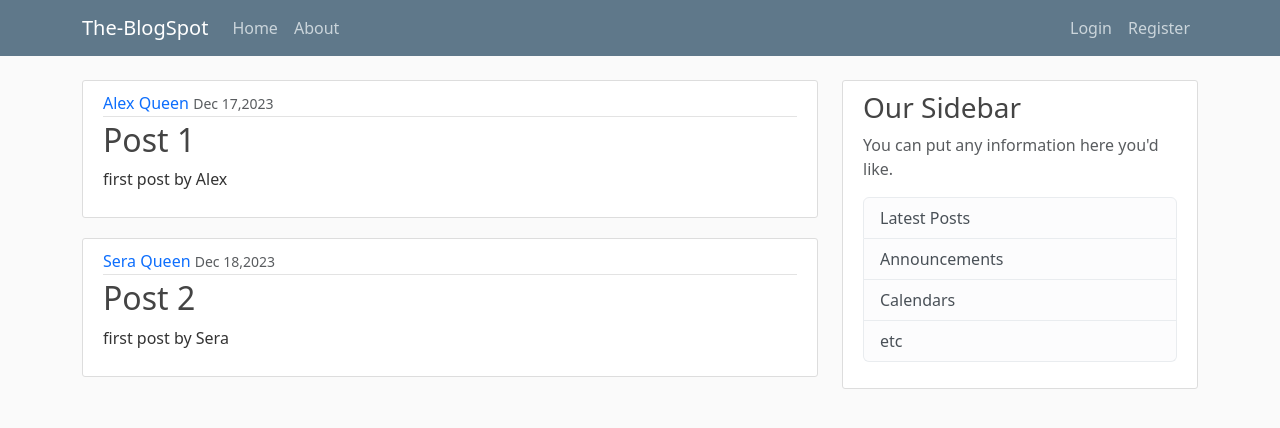
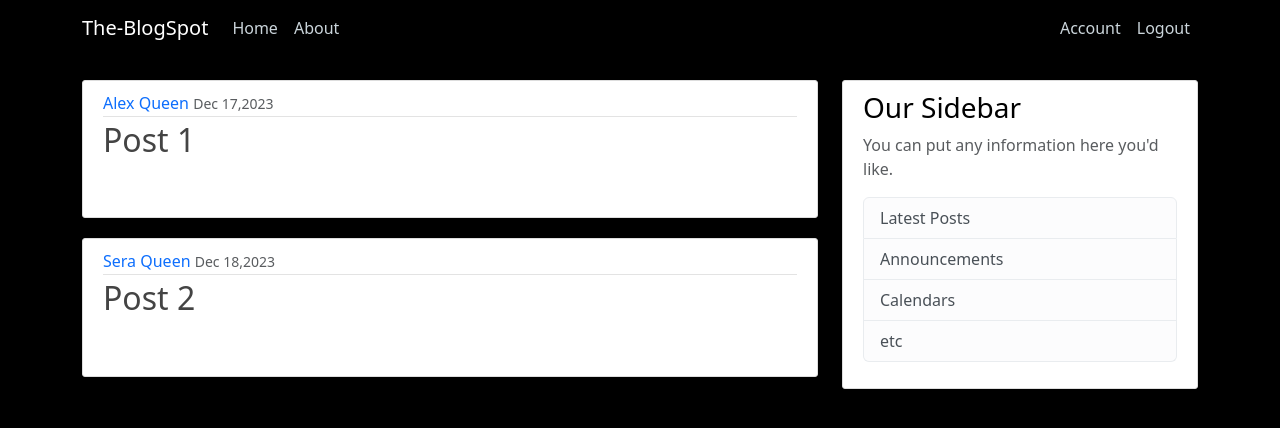
Before and after one commit to RPAniruddh/BlogSpot, a Flask app: page / in a window 1280 px wide. Shown: the top 428 px of the page. Run offline with Flask 3, Linux system fonts and the light colour scheme; a user stored in the database is signed in.

Commit message:
continuing User Auth

```diff
--- a/blogspot/__init__.py
+++ b/blogspot/__init__.py
@@ -12,5 +12,8 @@ app.config['SQLALCHEMY_DATABASE_URI'] = 'sqlite:///D:/Projects/Blog/blogspot/sit
 db = SQLAlchemy(app)
 bcrypt = Bcrypt(app)
 login_manager = LoginManager(app)
+login_manager.login_view ='login' # tells where the login route is
+login_manager.login_message_category ='info'
+
 
 from blogspot import routes
--- a/blogspot/models.py
+++ b/blogspot/models.py
@@ -1,12 +1,13 @@
 from blogspot  import db, login_manager
 from datetime import datetime
+from flask_login import UserMixin
 
 @login_manager.user_loader
 def load_user(user_id):
     return User.query.get(int(user_id))
 
 
-class User(db.Model):
+class User(db.Model, UserMixin):
     id = db.Column(db.Integer, primary_key =True)
     username = db.Column(db.String(20), unique =True, nullable =False)
     email = db.Column(db.String(100), unique =True, nullable =False)
--- a/blogspot/routes.py
+++ b/blogspot/routes.py
@@ -1,7 +1,8 @@
-from flask import render_template, url_for, flash, redirect
+from flask import render_template, url_for, flash, redirect, request
 from blogspot import app, db, bcrypt
 from blogspot.forms import RegistrationForm, LoginForm
 from blogspot.models import User, Post
+from flask_login import login_user, current_user, logout_user, login_required
 
 posts=[
     {
@@ -29,6 +30,8 @@ def about():
 
 @app.route("/register", methods=["GET", "POST"])
 def register():
+    if current_user.is_authenticated:
+         return redirect(url_for('home'))
     form = RegistrationForm()
     if form.validate_on_submit():
         hashed_pw = bcrypt.generate_password_hash(form.password.data).decode('utf-8')
@@ -41,12 +44,26 @@ def register():
 
 @app.route("/login", methods= ['GET','POST'])
 def login():
+    if current_user.is_authenticated:
+         return redirect(url_for('home'))
     form = LoginForm()
     if form.validate_on_submit():
-        if form.email.data == 'admin@blog.com' and form.password.data == 'password':
-            flash(f'You have been logged in!', 'success')
-            return redirect(url_for('home'))
-        else:
-            flash(f'Login Unsuccessful,Please check your email and password', 'danger')
-            return redirect(url_for('login'))
+            user = User.query.filter_by(email =form.email.data).first()
+            if user and bcrypt.check_password_hash(user.password, form.password.data):
+                 login_user(user, remember =form.remember.data)
+                 next_page = request.args.get('next')
+                 return redirect(next_page) if next_page else redirect(url_for('home'))
+
+            else:
+                flash(f'Login Unsuccessful,Please check your email and password', 'danger')
     return render_template('login.html', title= 'Login', form= form)
+
+@app.route('/logout')
+def logout():
+     logout_user()
+     return redirect(url_for('home'))
+
+@app.route('/account')
+@login_required
+def account():
+      return render_template('account.html', title= 'Account')
--- a/blogspot/static/main.css
+++ b/blogspot/static/main.css
@@ -3,17 +3,17 @@ a {
   }
 
 body {
-    background: #fafafa;
-    color: #333333;
+    background: #000000;
+    color: #ffffff;
     margin-top: 5rem;
   }
 
   h1, h2, h3, h4, h5, h6 {
-    color: #444444;
+    color: #000000;
   }
 
   .bg-steel {
-    background-color: #5f788a;
+    background-color: #000000;
   }
 
   .site-header .navbar-nav .nav-link {
--- /dev/null
+++ b/blogspot/templates/account.html
@@ -0,0 +1,4 @@
+{% extends "layout.html" %}
+{% block content %}
+    <h2>{{ current_user.username }}</h2>
+{% endblock content%}
--- a/blogspot/templates/layout.html
+++ b/blogspot/templates/layout.html
@@ -26,8 +26,13 @@
               </div>
               <!-- Navbar Right Side -->
               <div class="navbar-nav ms-auto">
+                {% if current_user.is_authenticated %}
+                <a class="nav-item nav-link" href="{{url_for('account')}}">Account</a>
+                <a class="nav-item nav-link" href="{{url_for('logout')}}">Logout</a>
+                {% else %}
                 <a class="nav-item nav-link" href="{{url_for('login')}}">Login</a>
                 <a class="nav-item nav-link" href="{{url_for('register')}}">Register</a>
+                {% endif %}
               </div>
             </div>
           </div>
```
